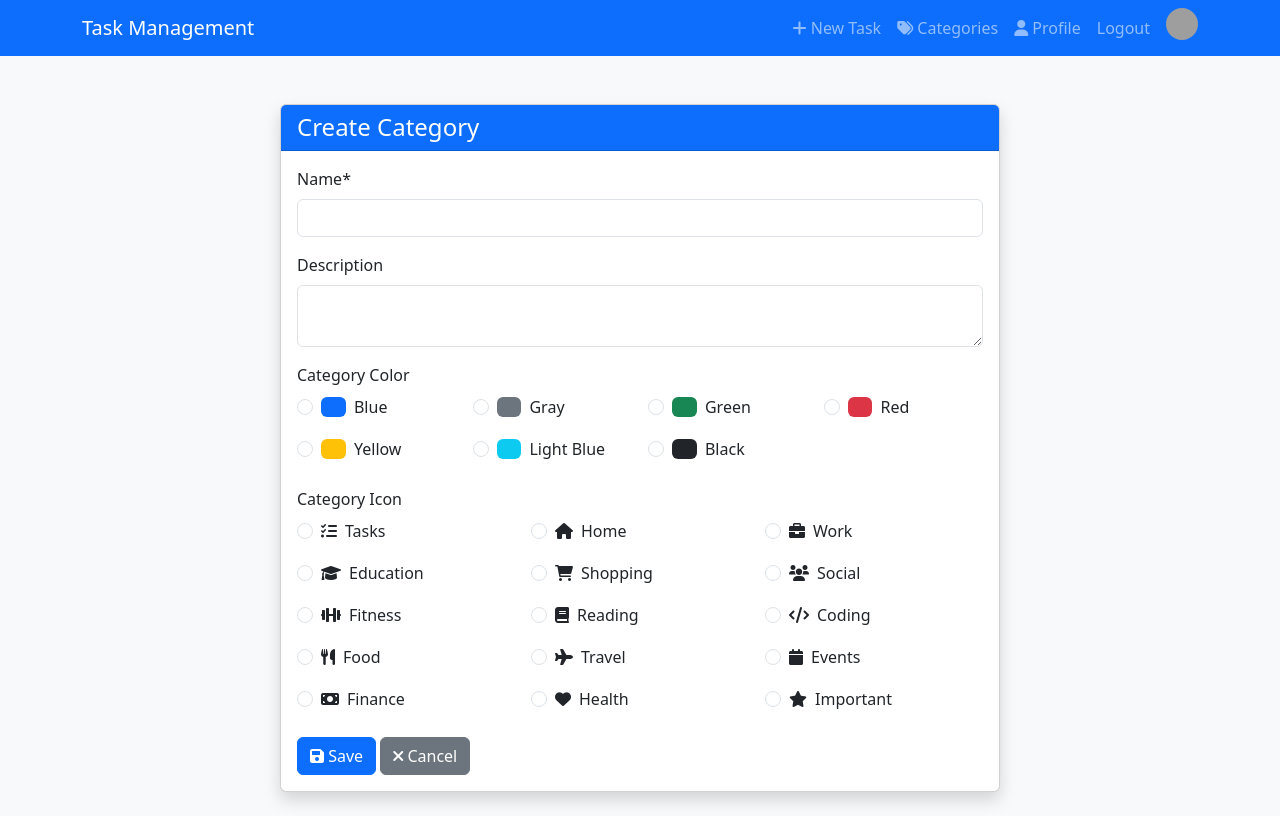
After one commit to nhonhoccode/ptud-gk-de-2, a Django app: page /categories/new/ in a window 1280 px wide. The commit adds this page. Run offline with Django 5.2, Linux system fonts and the light colour scheme; the visitor is signed in with stand-in values (Sample User, id 1); some libraries are stand-ins or nearby versions; grey boxes are pictures that could not be loaded.

Commit message:
More func: category

```diff
--- a/tasks/forms.py
+++ b/tasks/forms.py
@@ -1,14 +1,60 @@
 from django import forms
 from django.contrib.auth.forms import UserCreationForm
 from django.contrib.auth.models import User
-from .models import Task, UserProfile
+from .models import Task, UserProfile, Category
 
 class TaskForm(forms.ModelForm):
     class Meta:
         model = Task
-        fields = ['title', 'description', 'status']
+        fields = ['title', 'description', 'status', 'category']
         widgets = {
             'description': forms.Textarea(attrs={'rows': 3}),
+        }
+
+class CategoryForm(forms.ModelForm):
+    COLOR_CHOICES = [
+        ('primary', 'Blue'),
+        ('secondary', 'Gray'),
+        ('success', 'Green'),
+        ('danger', 'Red'),
+        ('warning', 'Yellow'),
+        ('info', 'Light Blue'),
+        ('dark', 'Black'),
+    ]
+
+    ICON_CHOICES = [
+        ('fas fa-tasks', 'Tasks'),
+        ('fas fa-home', 'Home'),
+        ('fas fa-briefcase', 'Work'),
+        ('fas fa-graduation-cap', 'Education'),
+        ('fas fa-shopping-cart', 'Shopping'),
+        ('fas fa-users', 'Social'),
+        ('fas fa-dumbbell', 'Fitness'),
+        ('fas fa-book', 'Reading'),
+        ('fas fa-code', 'Coding'),
+        ('fas fa-utensils', 'Food'),
+        ('fas fa-plane', 'Travel'),
+        ('fas fa-calendar', 'Events'),
+        ('fas fa-money-bill', 'Finance'),
+        ('fas fa-heart', 'Health'),
+        ('fas fa-star', 'Important'),
+    ]
+
+    color = forms.ChoiceField(
+        choices=COLOR_CHOICES,
+        widget=forms.RadioSelect(attrs={'class': 'color-select'}),
+    )
+
+    icon = forms.ChoiceField(
+        choices=ICON_CHOICES,
+        widget=forms.RadioSelect(attrs={'class': 'icon-select'}),
+    )
+
+    class Meta:
+        model = Category
+        fields = ['name', 'description', 'color', 'icon']
+        widgets = {
+            'description': forms.Textarea(attrs={'rows': 2}),
         }
 
 class UserRegistrationForm(UserCreationForm):
--- a/tasks/urls.py
+++ b/tasks/urls.py
@@ -11,5 +11,12 @@ urlpatterns = [
     path('task/<int:pk>/delete/', views.task_delete, name='task_delete'),
     path('task/<int:pk>/complete/', views.task_complete, name='task_complete'),
     path('profile/', views.profile, name='profile'),
+
+    # Category management
+    path('categories/', views.category_list, name='category_list'),
+    path('categories/new/', views.category_create, name='category_create'),
+    path('categories/<int:pk>/update/', views.category_update, name='category_update'),
+    path('categories/<int:pk>/delete/', views.category_delete, name='category_delete'),
+
     path('logout/', LogoutView.as_view(next_page='landing', http_method_names=['get', 'post']), name='logout'),
 ]
--- a/tasks/views.py
+++ b/tasks/views.py
@@ -2,8 +2,8 @@ from django.shortcuts import render, redirect, get_object_or_404
 from django.contrib.auth.decorators import login_required
 from django.contrib.auth import login
 from django.utils import timezone
-from .models import Task, UserProfile
-from .forms import TaskForm, UserRegistrationForm, UserProfileForm
+from .models import Task, UserProfile, Category
+from .forms import TaskForm, UserRegistrationForm, UserProfileForm, CategoryForm
 from django.contrib import messages
 import random
 from django.contrib.auth.models import User
@@ -58,7 +58,21 @@ def register(request):
 @login_required
 def home(request):
     tasks = Task.objects.filter(user=request.user)
-    return render(request, 'tasks/home.html', {'tasks': tasks})
+    categories = Category.objects.filter(user=request.user)
+
+    # Filter by category if provided
+    category_id = request.GET.get('category')
+    if category_id:
+        tasks = tasks.filter(category_id=category_id)
+        selected_category = get_object_or_404(Category, id=category_id, user=request.user)
+    else:
+        selected_category = None
+
+    return render(request, 'tasks/home.html', {
+        'tasks': tasks,
+        'categories': categories,
+        'selected_category': selected_category
+    })
 
 @login_required
 def task_create(request):
@@ -72,6 +86,9 @@ def task_create(request):
             return redirect('home')
     else:
         form = TaskForm()
+        # Only show categories belonging to the current user
+        form.fields['category'].queryset = Category.objects.filter(user=request.user)
+
     return render(request, 'tasks/task_form.html', {'form': form, 'title': 'Create Task'})
 
 @login_required
@@ -88,6 +105,9 @@ def task_update(request, pk):
             return redirect('home')
     else:
         form = TaskForm(instance=task)
+        # Only show categories belonging to the current user
+        form.fields['category'].queryset = Category.objects.filter(user=request.user)
+
     return render(request, 'tasks/task_form.html', {'form': form, 'title': 'Update Task'})
 
 @login_required
@@ -182,3 +202,71 @@ def profile(request):
     }
 
     return render(request, 'tasks/profile.html', context)
+
+# Category Management Views
+@login_required
+def category_list(request):
+    categories = Category.objects.filter(user=request.user)
+    return render(request, 'tasks/category_list.html', {'categories': categories})
+
+@login_required
+def category_create(request):
+    if request.method == 'POST':
+        form = CategoryForm(request.POST)
+        if form.is_valid():
+            category = form.save(commit=False)
+            category.user = request.user
+            category.save()
+            messages.success(request, 'Category created successfully!')
+            return redirect('category_list')
+    else:
+        form = CategoryForm()
+
+    return render(request, 'tasks/category_form.html', {'form': form, 'title': 'Create Category'})
+
+@login_required
+def category_update(request, pk):
+    category = get_object_or_404(Category, pk=pk, user=request.user)
+    if request.method == 'POST':
+        form = CategoryForm(request.POST, instance=category)
+        if form.is_valid():
+            form.save()
+            messages.success(request, 'Category updated successfully!')
+            return redirect('category_list')
+    else:
+        form = CategoryForm(instance=category)
+
+    return render(request, 'tasks/category_form.html', {'form': form, 'title': 'Update Category'})
+
+@login_required
+def category_delete(request, pk):
+    category = get_object_or_404(Category, pk=pk, user=request.user)
+    if request.method == 'POST':
+        # Count tasks in this category
+        task_count = Task.objects.filter(category=category).count()
+
+        if task_count > 0:
+            # Option to reassign tasks or delete them
+            reassign_to = request.POST.get('reassign_to')
+            if reassign_to:
+                # Reassign tasks to another category
+                if reassign_to != 'none':
+                    new_category = get_object_or_404(Category, pk=reassign_to, user=request.user)
+                    Task.objects.filter(category=category).update(category=new_category)
+                else:
+                    # Set category to None
+                    Task.objects.filter(category=category).update(category=None)
+
+        category.delete()
+        messages.success(request, 'Category deleted successfully!')
+        return redirect('category_list')
+
+    # Get other categories for reassignment
+    other_categories = Category.objects.filter(user=request.user).exclude(pk=pk)
+    task_count = Task.objects.filter(category=category).count()
+
+    return render(request, 'tasks/category_confirm_delete.html', {
+        'category': category,
+        'other_categories': other_categories,
+        'task_count': task_count
+    })
--- a/templates/base.html
+++ b/templates/base.html
@@ -33,6 +33,11 @@
                         <li class="nav-item">
                             <a class="nav-link" href="{% url 'task_create' %}">
                                 <i class="fas fa-plus"></i> New Task
+                            </a>
+                        </li>
+                        <li class="nav-item">
+                            <a class="nav-link" href="{% url 'category_list' %}">
+                                <i class="fas fa-tags"></i> Categories
                             </a>
                         </li>
                         <li class="nav-item">
--- /dev/null
+++ b/templates/tasks/category_form.html
@@ -0,0 +1,74 @@
+{% extends 'base.html' %}
+{% load crispy_forms_tags %}
+
+{% block title %}{{ title }} - Task Management{% endblock %}
+
+{% block content %}
+<div class="container py-4">
+    <div class="row justify-content-center">
+        <div class="col-md-8">
+            <div class="card shadow">
+                <div class="card-header bg-primary text-white">
+                    <h4 class="card-title mb-0">{{ title }}</h4>
+                </div>
+                <div class="card-body">
+                    <form method="post">
+                        {% csrf_token %}
+
+                        <div class="mb-3">
+                            {{ form.name|as_crispy_field }}
+                        </div>
+
+                        <div class="mb-3">
+                            {{ form.description|as_crispy_field }}
+                        </div>
+
+                        <div class="mb-4">
+                            <label class="form-label">Category Color</label>
+                            <div class="row row-cols-2 row-cols-md-4 g-3 mb-3">
+                                {% for value, text in form.color.field.choices %}
+                                    <div class="col">
+                                        <div class="form-check">
+                                            <input class="form-check-input" type="radio" name="color" id="color_{{ value }}" value="{{ value }}"
+                                                {% if form.color.value == value %}checked{% endif %}>
+                                            <label class="form-check-label d-flex align-items-center" for="color_{{ value }}">
+                                                <span class="badge bg-{{ value }} me-2">&nbsp;&nbsp;&nbsp;</span> {{ text }}
+                                            </label>
+                                        </div>
+                                    </div>
+                                {% endfor %}
+                            </div>
+                        </div>
+
+                        <div class="mb-4">
+                            <label class="form-label">Category Icon</label>
+                            <div class="row row-cols-2 row-cols-md-3 g-3">
+                                {% for value, text in form.icon.field.choices %}
+                                    <div class="col">
+                                        <div class="form-check">
+                                            <input class="form-check-input" type="radio" name="icon" id="icon_{{ forloop.counter }}" value="{{ value }}"
+                                                {% if form.icon.value == value %}checked{% endif %}>
+                                            <label class="form-check-label d-flex align-items-center" for="icon_{{ forloop.counter }}">
+                                                <i class="{{ value }} me-2"></i> {{ text }}
+                                            </label>
+                                        </div>
+                                    </div>
+                                {% endfor %}
+                            </div>
+                        </div>
+
+                        <div class="mt-3">
+                            <button type="submit" class="btn btn-primary">
+                                <i class="fas fa-save"></i> Save
+                            </button>
+                            <a href="{% url 'category_list' %}" class="btn btn-secondary">
+                                <i class="fas fa-times"></i> Cancel
+                            </a>
+                        </div>
+                    </form>
+                </div>
+            </div>
+        </div>
+    </div>
+</div>
+{% endblock %}
```
Also changed, not shown: tasks/models.py (+17 -0 lines), templates/tasks/category_confirm_delete.html (added, +87 -0 lines), templates/tasks/category_list.html (added, +74 -0 lines), templates/tasks/home.html (+55 -3 lines), tasks/migrations/0004_category_task_category.py (added).
